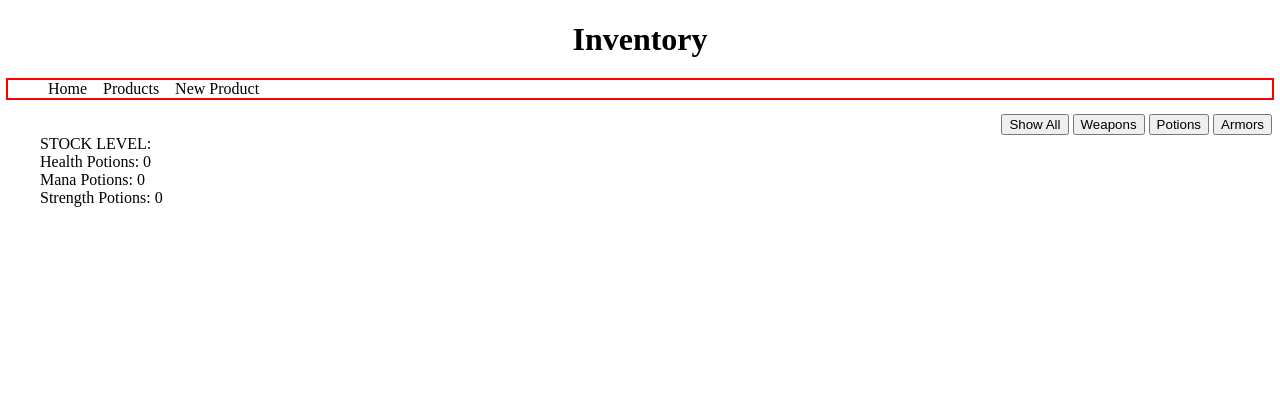
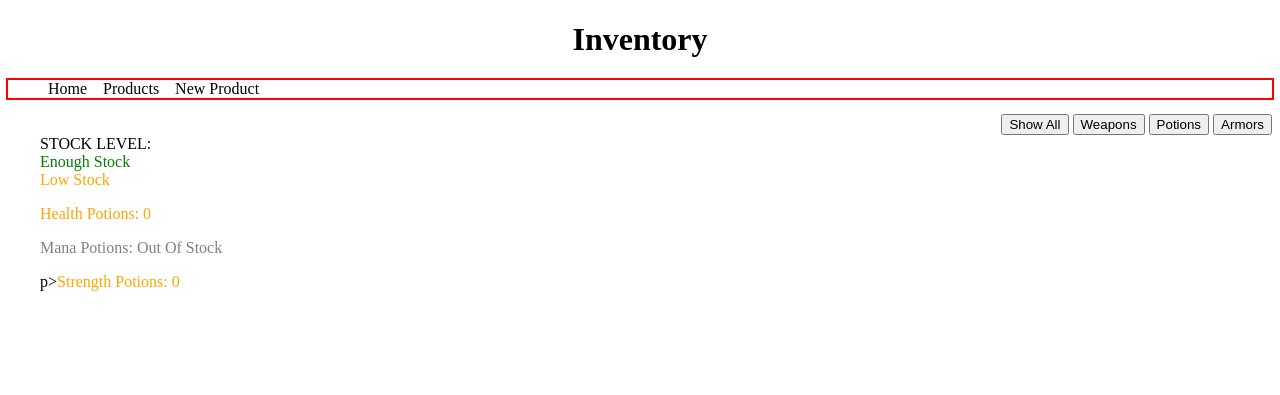
Before and after one commit to alcooke13/fantasy_store_project, a Flask app: page /products/potions in a window 1280 px wide. Shown: the top 395 px of the page. Run offline with Flask 2, Linux system fonts and the light colour scheme; a database or web service that is not in the repository returns one stand-in record (values such as "Sample title"); some libraries are stand-ins or nearby versions.

Commit message:
Added colors to show stock level

```diff
--- a/static/style.css
+++ b/static/style.css
@@ -32,7 +32,7 @@ h2 {
     margin-right: 25rem;
     margin-top: 2rem;
     margin-bottom: 2rem;
-
+    padding: 2rem;
 }
 
 #new_product {
--- a/templates/products/potions.html
+++ b/templates/products/potions.html
@@ -1,11 +1,34 @@
 {% extends "base.html" %}
 
 {% block content %}
+
 <div class="stock-level">STOCK LEVEL: <br>
-    Health Potions: {{ counter[0] }}<br>
-    Mana Potions: {{ counter[1] }}<br>
-    Strength Potions: {{ counter[2] }}<br>
+    <div id ="stock-indicator">
+        <span style="color:green">Enough Stock</span><br>
+        <span style="color:orange">Low Stock</span><br>
+    </div>
+    {% if counter[0] >= 5 %}
+    <p><span style="color:green">Health Potions: {{ counter[0] }}</p></span>
+    {% else %}
+    <p><span style="color:orange">Health Potions: {{ counter[0] }}</p></span>
+    {% endif %}
+
+    {% if counter[1] >= 5%}
+    <p><span style="color:green">Mana Potions: {{ counter[1] }}</p>
+    {% elif counter[1] < 5 and counter[1] > 0  %}
+    <p><span style="color:orange">Mana Potions: {{ counter[1] }}</p>
+    {% else %}
+    <p><span style="color:grey">Mana Potions: Out Of Stock</p>
+    {% endif %}
+
+    {% if counter[2] >= 5 %}
+    <p><span style="color:green">Strength Potions: {{ counter[2] }}</p>
+    {% else %}
+    p><span style="color:orange">Strength Potions: {{ counter[2] }}</p>
+    {% endif %}
+
 </div>
+
 {% for potion in potions %}
 <section>
     <div class="each_product">
```
Also changed, not shown: fantasy_store_inventory.md (+1 -1 lines), static/images/gold_spear_pic.png, static/images/shield_pic.jpeg.
